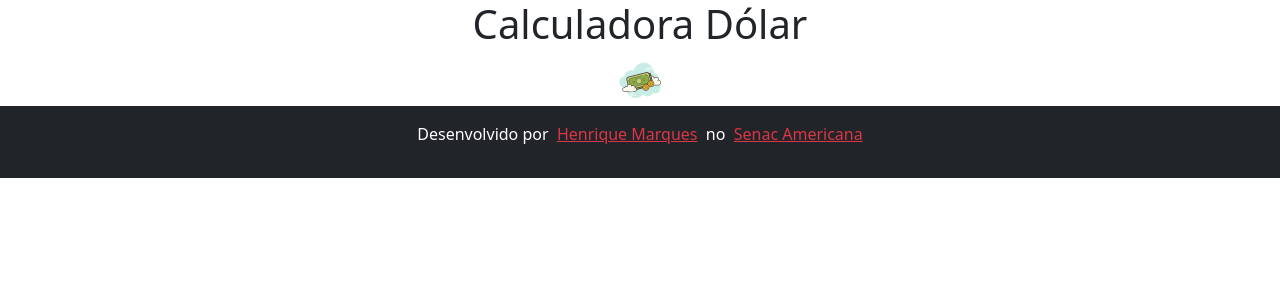
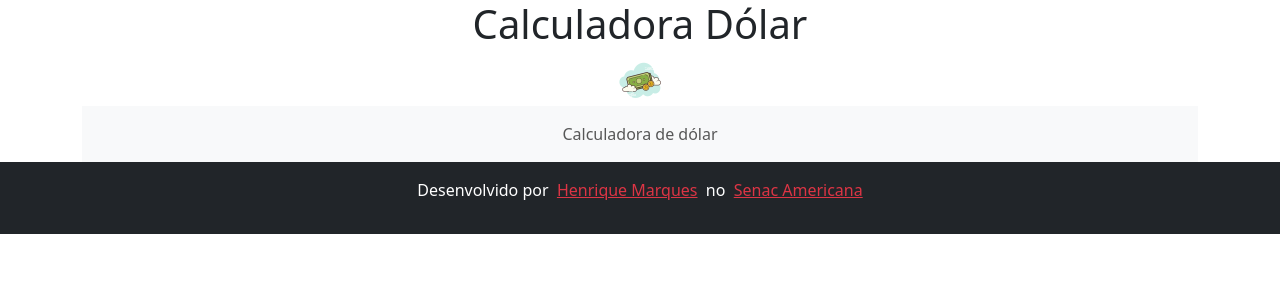
Before and after one commit to Henrincode/aula-react-dolar, a React (Vite) app: page / in a window 1280 px wide. Shown: the top 300 px of the page. Built offline with nearby package versions, Linux system fonts and the light colour scheme.

Commit message:
feat: criando component Menu

```diff
--- a/src/App.jsx
+++ b/src/App.jsx
@@ -1,8 +1,10 @@
 import "bootstrap/dist/css/bootstrap.min.css";
+import "bootstrap/dist/js/bootstrap.bundle.min";
 import { useState } from "react";
 import "./App.css";
 import Titulo from "./components/Titulo";
 import Rodape from "./components/Rodape";
+import Menu from "./components/Menu";
 
 function App() {
   const [count, setCount] = useState(0);
@@ -11,8 +13,9 @@ function App() {
     <>
       <div className="container">
         <Titulo />
+        <Menu />
       </div>
-        <Rodape />
+      <Rodape />
     </>
   );
 }
--- /dev/null
+++ b/src/components/Menu/index.jsx
@@ -0,0 +1,27 @@
+import style from "./Menu.module.scss";
+
+export default function Menu() {
+  return (
+    <>
+      <nav className="navbar navbar-expand-lg navbar-light bg-light">
+        <button
+          className="navbar-toggler m-auto"
+          type="button"
+          data-bs-toggle="collapse"
+          data-bs-target="#navbarNav"
+        >
+          <span className="navbar-toggler-icon"></span>
+        </button>
+        <div className="collapse navbar-collapse" id="navbarNav">
+          <ul className="navbar-nav m-auto text-center">
+            <li className="nav-item">
+              <a href="#" className="nav-link">
+                Calculadora de dólar
+              </a>
+            </li>
+          </ul>
+        </div>
+      </nav>
+    </>
+  );
+}
```
Also changed, not shown: src/components/Menu/Menu.module.scss (added).
